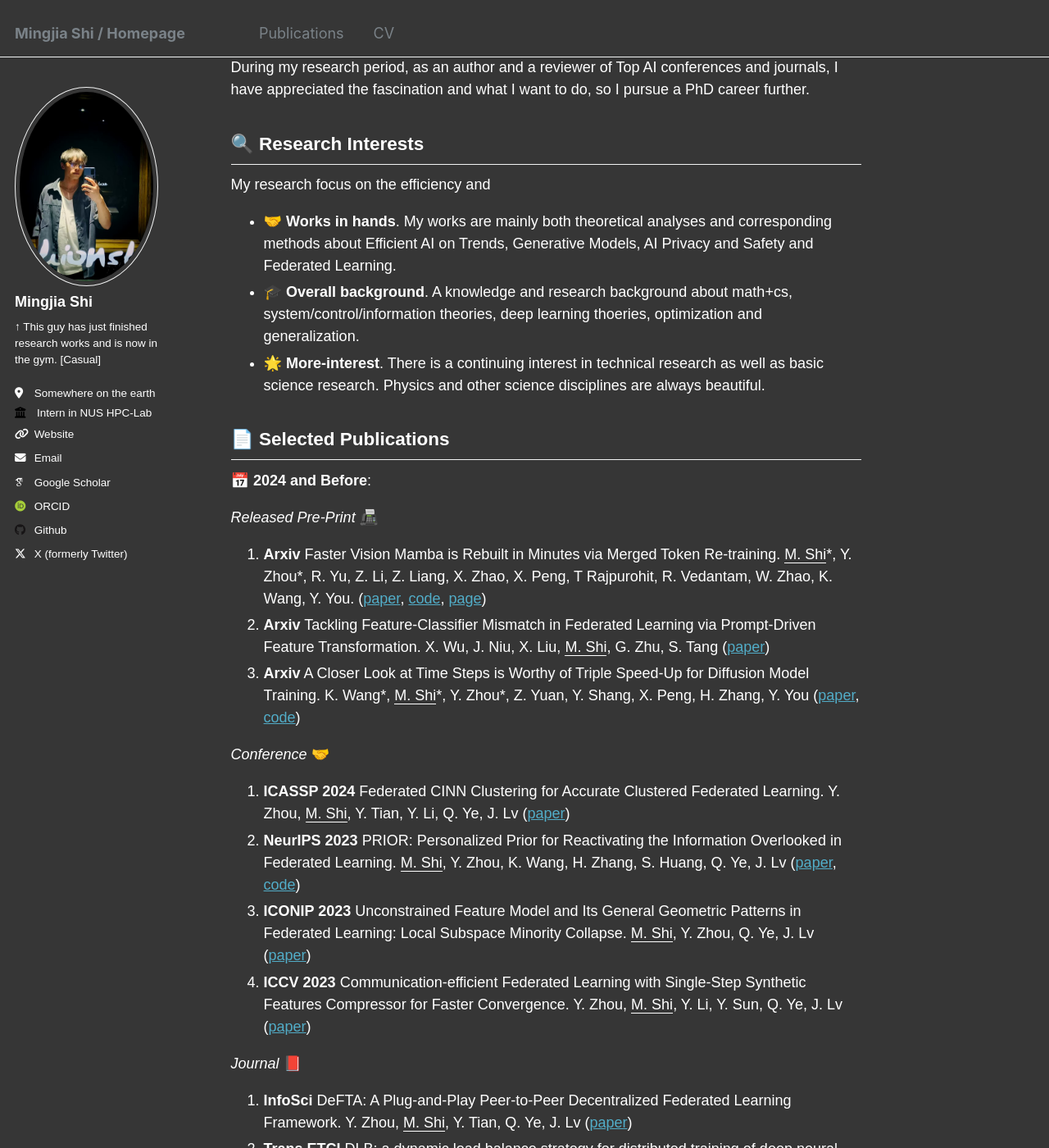
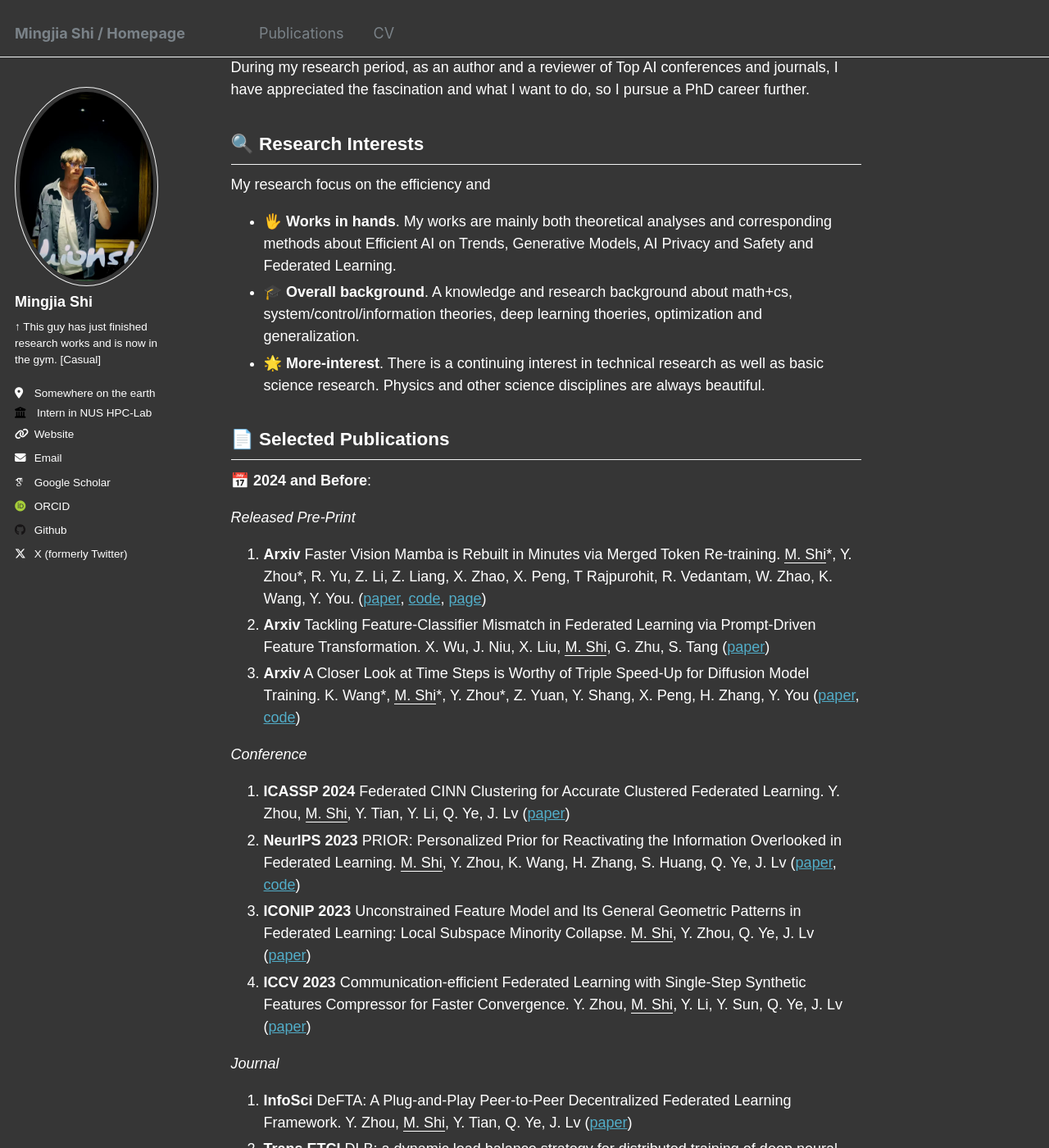
Before and after one commit to BDeMo/homepage, a Jekyll site: the page built from _pages/about.md, in a window 1280 px wide and 1400 px high, scrolled down 793 px. Shown: the whole window at 82% size. Built offline with Jekyll 4.4.1, drawn with Linux system fonts in a browser that asks for light colours; some web fonts are replaced.

```diff
--- a/_pages/about.md
+++ b/_pages/about.md
@@ -31,7 +31,7 @@ During my research period, as an author and a reviewer of Top AI conferences and
 ---
 
 My research focus on the efficiency and
-- 🤝 **Works in hands**. My works are mainly both theoretical analyses and corresponding methods about Efficient AI on Trends, Generative Models, AI Privacy and Safety and Federated Learning.
+- 🖐️ **Works in hands**. My works are mainly both theoretical analyses and corresponding methods about Efficient AI on Trends, Generative Models, AI Privacy and Safety and Federated Learning.
 - 🎓 **Overall background**. A knowledge and research background about math+cs, system/control/information theories, deep learning thoeries, optimization and generalization.
 - 🌟 **More-interest**. There is a continuing interest in technical research as well as basic science research. Physics and other science disciplines are always beautiful.
 <!-- - **Distributed Learning and Optimization**: -->
@@ -50,7 +50,7 @@ My research focus on the efficiency and
 
 📅 **2024 and Before**:
 
-*Released Pre-Print* 📠
+*Released Pre-Print*
 1. **Arxiv** Faster Vision Mamba is Rebuilt in Minutes via Merged Token Re-training.
 <u>M. Shi</u>\*, Y. Zhou*, R. Yu, Z. Li, Z. Liang, X. Zhao, X. Peng, T Rajpurohit, R. Vedantam, W. Zhao, K. Wang, Y. You.
 ([paper](https://arxiv.org/abs/2412.12496), [code](https://github.com/NUS-HPC-AI-Lab/R-MeeTo), [page](https://bdemo.github.io/R-MeeTo/))
@@ -64,7 +64,7 @@ K. Wang\*, <u>M. Shi</u>\*, Y. Zhou\*, Z. Yuan, Y. Shang, X. Peng, H. Zhang, Y.
 ([paper](https://arxiv.org/abs/2405.17403), [code](https://github.com/NUS-HPC-AI-Lab/SpeeD))
 <!-- **Arxiv** -->
 
-*Conference* 🤝
+*Conference*
 1. **ICASSP 2024** Federated CINN Clustering for Accurate Clustered Federated Learning.
 Y. Zhou, <u>M. Shi</u>, Y. Tian, Y. Li, Q. Ye, J. Lv ([paper](https://ieeexplore.ieee.org/abstract/document/10447282/))
 <!-- **ICASSP 2024** -->
@@ -78,7 +78,7 @@ Y. Zhou, <u>M. Shi</u>, Y. Tian, Y. Li, Q. Ye, J. Lv ([paper](https://ieeexplore
 Y. Zhou, <u>M. Shi</u>, Y. Li, Y. Sun, Q. Ye, J. Lv ([paper](https://openaccess.thecvf.com/content/ICCV2023/html/Zhou_Communication-efficient_Federated_Learning_with_Single-Step_Synthetic_Features_Compressor_for_Faster_ICCV_2023_paper.html))
 <!-- **ICCV 2023** -->
 
-*Journal* 📕
+*Journal*
 1. **InfoSci** DeFTA: A Plug-and-Play Peer-to-Peer Decentralized Federated Learning Framework.
 Y. Zhou, <u>M. Shi</u>, Y. Tian, Q. Ye, J. Lv ([paper](https://www.sciencedirect.com/science/article/pii/S002002552400495X))
 <!-- **InfoSci** -->
```
